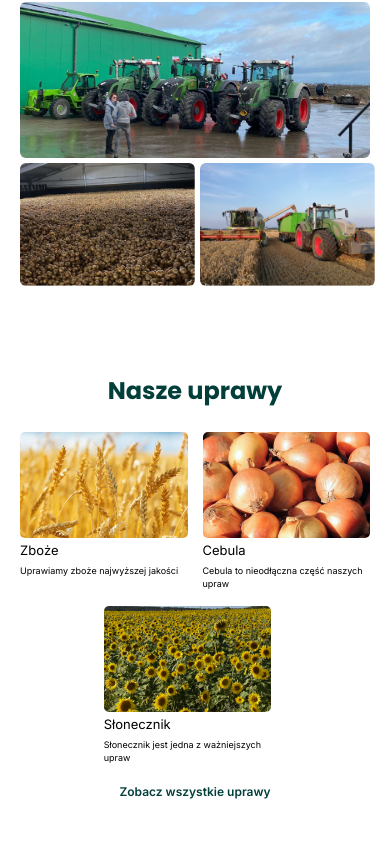
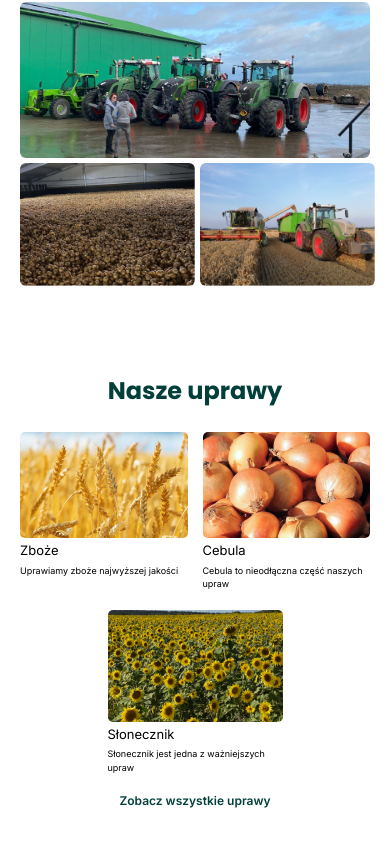
Before and after one commit to sercamembert/agromalz, a Next.js app: page / in a window 390 px wide. Shown: the part 1114-1960 px from the top of the page. Built offline with nearby package versions, Linux system fonts and the light colour scheme.

Commit message:
center Crops

```diff
--- a/src/components/Crops/Crops.tsx
+++ b/src/components/Crops/Crops.tsx
@@ -19,12 +19,14 @@ const Crops = () => {
           name="Cebula"
           text="Cebula to nieodłączna część naszych upraw"
         />
-        <div className=" relative left-1/2 md:left-0">
-          <CropsBlock
-            image="/images/crops/slonecznik.png"
-            name="Słonecznik"
-            text="Słonecznik jest jedna z ważniejszych upraw"
-          />
+        <div className=" col-span-2 flex justify-center md:col-span-1">
+          <div className="w-1/2 md:w-full">
+            <CropsBlock
+              image="/images/crops/slonecznik.png"
+              name="Słonecznik"
+              text="Słonecznik jest jedna z ważniejszych upraw"
+            />
+          </div>
         </div>
       </div>
       <p
```
